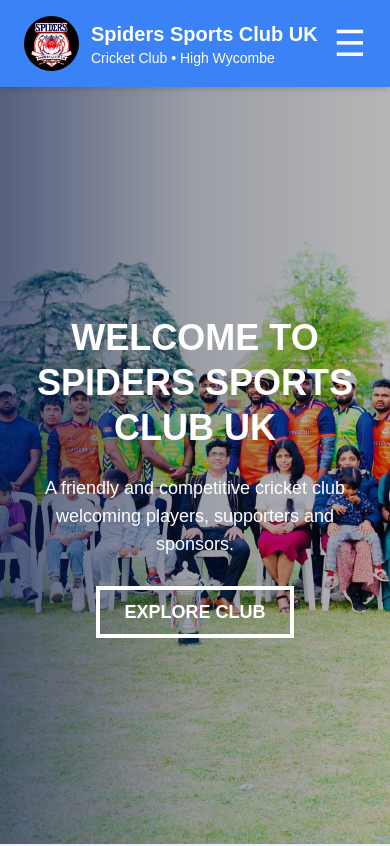
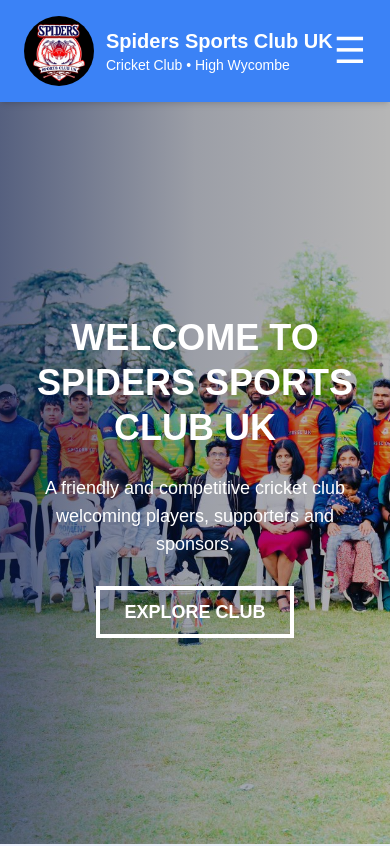
Before and after one commit to thanusan97-blip/spiders-cricket-club, a Next.js app: page / in a window 390 px wide. Shown: the top 846 px of the page. Built offline with nearby package versions, Linux system fonts and the light colour scheme.

Commit message:
Improved homepage mobile responsiveness

```diff
--- a/app/page.tsx
+++ b/app/page.tsx
@@ -31,8 +31,8 @@
             <Image
               src="/logo.png"
               alt="Spiders Logo"
-              width={55}
-              height={55}
+              width={70}
+              height={70}
               className="rounded-full"
             />
 
```
